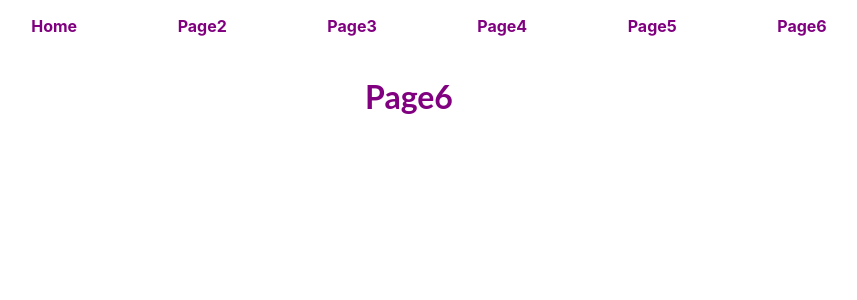
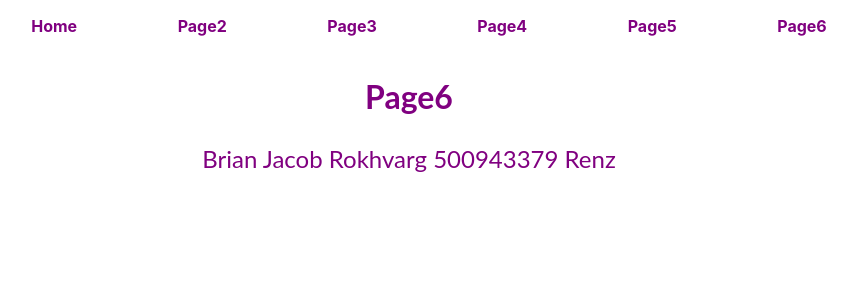
Before and after one commit to jmoney2001/v5_cps530, a React (Create React App) app: page /page6 in a window 1280 px wide. Shown: the top 300 px of the page, without its empty margins (231-1088 px from the left). Built offline with nearby package versions, Linux system fonts and the light colour scheme.

Commit message:
Update Page6.js

```diff
--- a/src/Page6.js
+++ b/src/Page6.js
@@ -24,6 +24,11 @@ function Page6() {
             <Typography color='purple'>
                 <h1>Page6</h1>
             </Typography>
+            <Typography variant="h5" color='purple'>
+            Brian
+            Jacob Rokhvarg 500943379
+            Renz
+            </Typography>
             </ThemeProvider>
         </div>
     );
```
